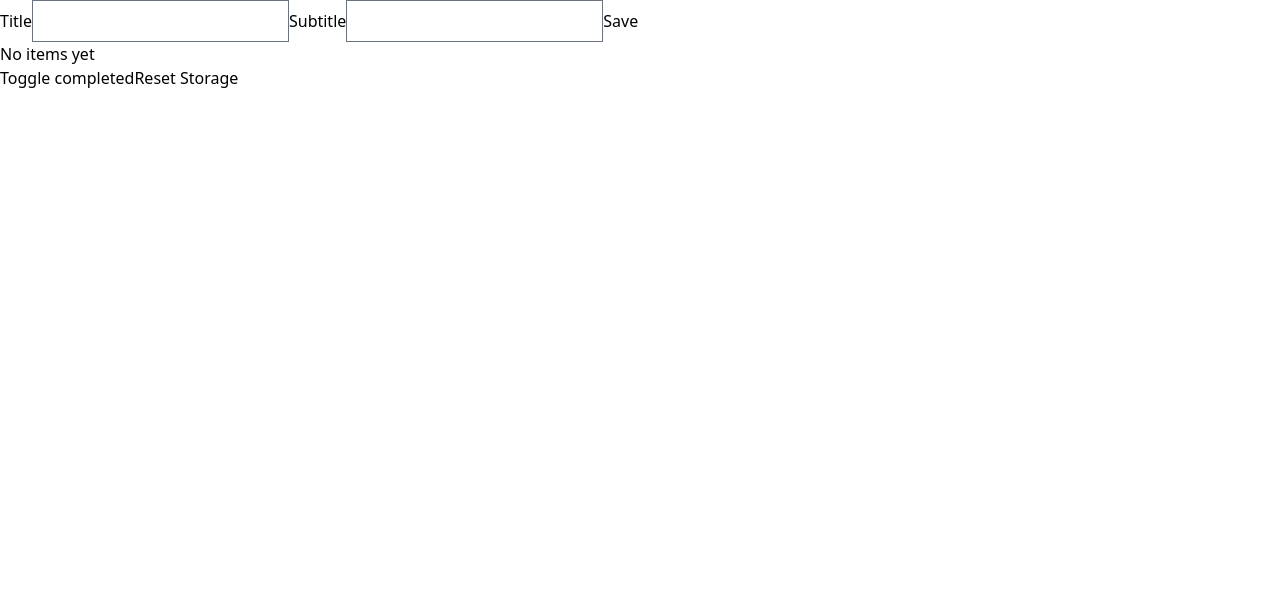
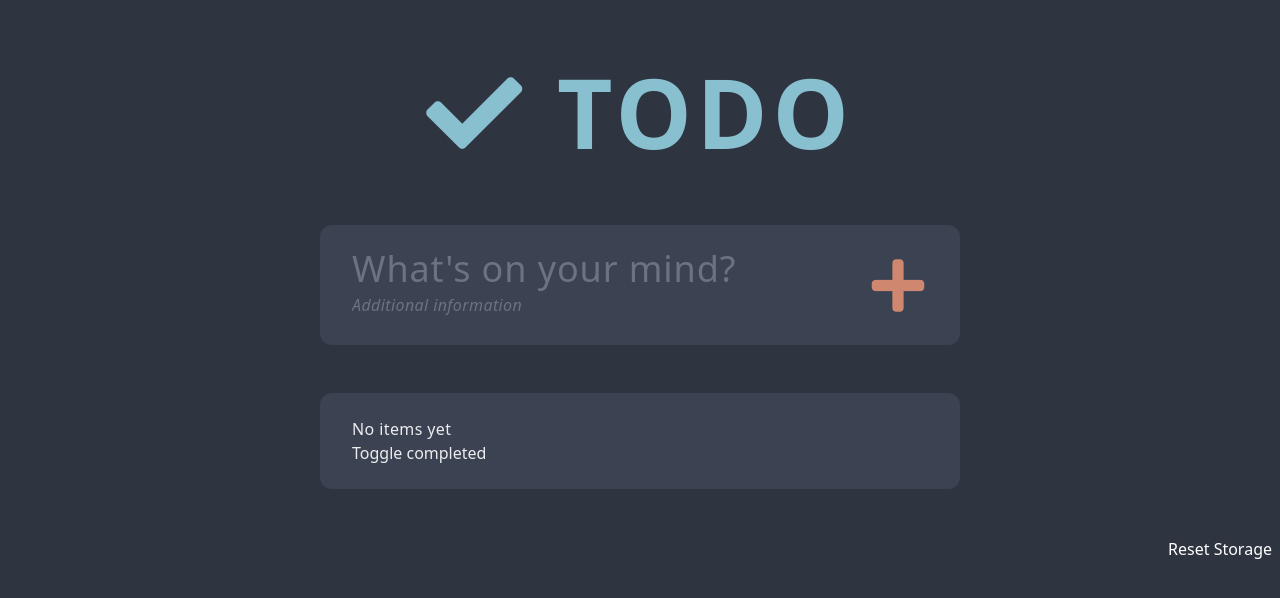
Before and after one commit to thomassjogren/todo-application-vue, a Vue app: page / in a window 1280 px wide. Shown: the top 598 px of the page. Built offline with nearby package versions, Linux system fonts and the light colour scheme.

Commit message:
Add base styling to page and main input

```diff
--- a/public/index.html
+++ b/public/index.html
@@ -7,7 +7,7 @@
     <link rel="icon" href="<%= BASE_URL %>favicon.ico">
     <title><%= htmlWebpackPlugin.options.title %></title>
   </head>
-  <body>
+  <body class="antialiased font-sans bg-nord-4 text-white text-opacity-90 tracking-wide">
     <noscript>
       <strong>We're sorry but <%= htmlWebpackPlugin.options.title %> doesn't work properly without JavaScript enabled. Please enable it to continue.</strong>
     </noscript>
--- a/src/App.vue
+++ b/src/App.vue
@@ -1,13 +1,43 @@
 <template>
-  <div id="app">
-    <form @submit.prevent="save">
-      <label for="title">Title</label>
-      <input id="title" v-model="title" type="text" />
-      <label for="subtitle">Subtitle</label>
-      <input id="subtitle" v-model="subtitle" type="text" />
-      <button type="submit">Save</button>
+  <div id="app" class="relative flex items-center flex-col pb-20">
+    <h1 class="text-8xl py-16 tracking-wider font-extrabold" style="color: #88c0d0"><i class="fas fa-check" /> TODO</h1>
+    <div class="lg:w-1/2 w-full">
+      <div class="bg-nord-3 mb-12 rounded-xl py-6 pr-8">
+        <form class="flex items-center" @submit.prevent="save">
+          <div class="flex-grow">
+            <div>
+              <label for="title" class="hidden">Title</label>
+              <input
+                id="title"
+                v-model="title"
+                type="text"
+                tabindex="1"
+                placeholder="What's on your mind?"
+                class="input placeholder-gray-500 text-4xl"
+              />
+            </div>
+            <div>
+              <label for="subtitle" class="hidden">Subtitle</label>
+              <input
+                id="subtitle"
+                v-model="subtitle"
+                type="text"
+                tabindex="2"
+                placeholder="Additional information"
+                class="input placeholder-gray-500 text-base italic"
+              />
+            </div>
+          </div>
+          <button
+            type="submit"
+            tabindex="3"
+            class="h-16 w-16 text-6xl transition-colors duration-500 text-nord-aurora-2 hover:text-nord-aurora-4"
+          >
+            <i class="fas fa-plus" />
+          </button>
         </form>
-
+      </div>
+      <div class="bg-nord-3 rounded-xl py-6 px-8">
         <TodoList :todos="parents" />
 
         <div v-if="showCompleted">
@@ -16,7 +46,9 @@
         </div>
 
         <button @click="showCompleted = !showCompleted">Toggle completed</button>
-    <button @click="resetStorage">Reset Storage</button>
+      </div>
+    </div>
+    <button class="absolute bottom-0 right-0 text-white p-2" @click="resetStorage">Reset Storage</button>
   </div>
 </template>
 
--- a/src/assets/tailwind.css
+++ b/src/assets/tailwind.css
@@ -3,3 +3,7 @@
 @tailwind components;
 
 @tailwind utilities;
+
+.input {
+  @apply w-full bg-transparent py-0 px-8 pb-1 border-0 focus:ring-0 tracking-wide text-nord-aurora-2;
+}
--- a/tailwind.config.js
+++ b/tailwind.config.js
@@ -5,6 +5,26 @@ module.exports = {
   presets: [],
   darkMode: false, // or 'media' or 'class'
   theme: {
+    extend: {
+      colors: {
+        'nord-1': '#4c566a',
+        'nord-2': '#434c5e',
+        'nord-3': '#3b4252',
+        'nord-4': '#2e3440',
+        'nord-snow-1': '#d8dee9',
+        'nord-snow-2': '#e5e9f0',
+        'nord-snow-3': '#eceff4',
+        'nord-frost-1': '#8fbcbb',
+        'nord-frost-2': '#88c0d0',
+        'nord-frost-3': '#81a1c1',
+        'nord-frost-4': '#5e81ac',
+        'nord-aurora-1': '#bdf616a',
+        'nord-aurora-2': '#d08770',
+        'nord-aurora-3': '#ebcb8b',
+        'nord-aurora-4': '#a3be8c',
+        'nord-aurora-5': '#b48ead',
+      },
+    },
     screens: {
       sm: '640px',
       md: '768px',
```
Lines whose indentation alone changed are shown as unchanged.
